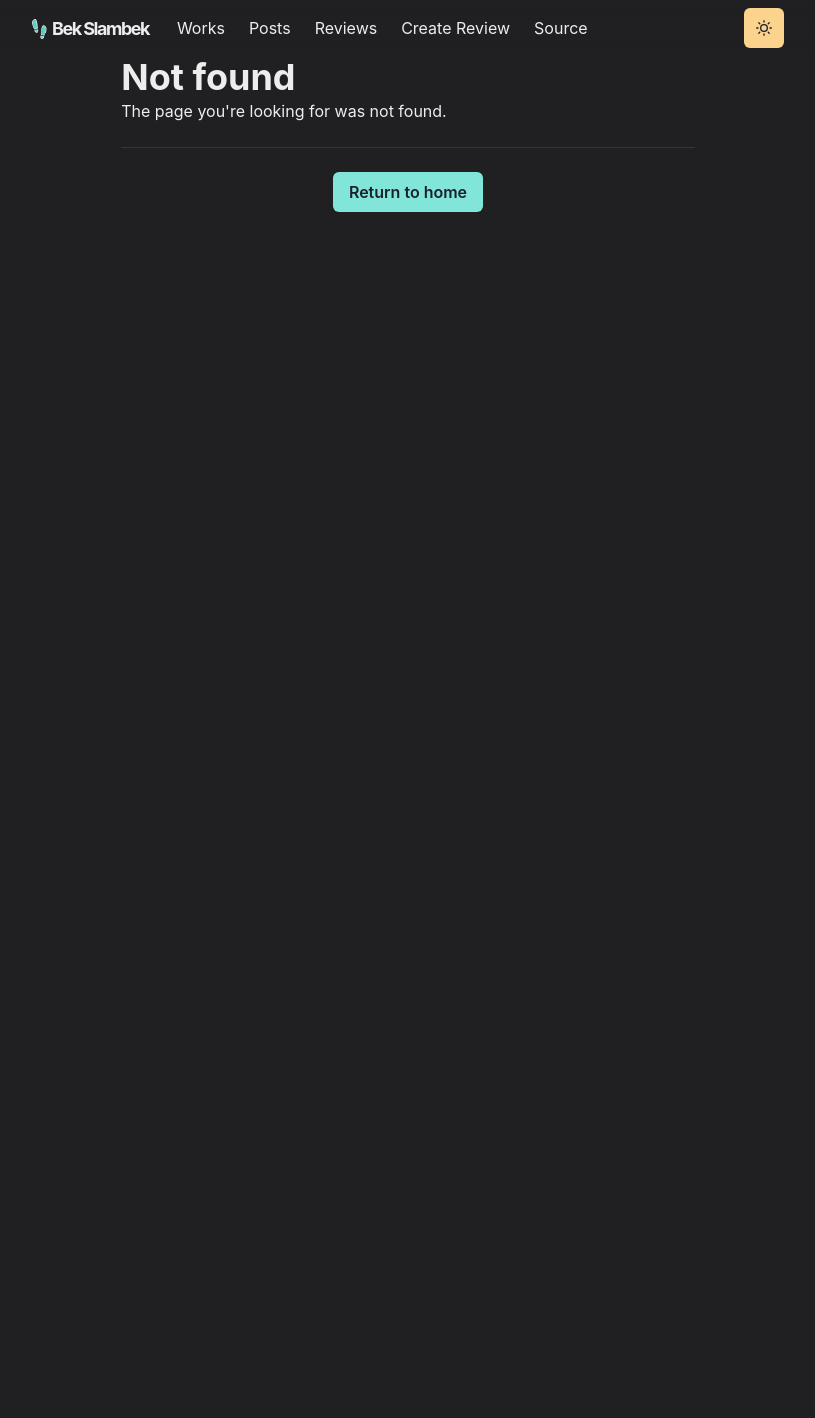
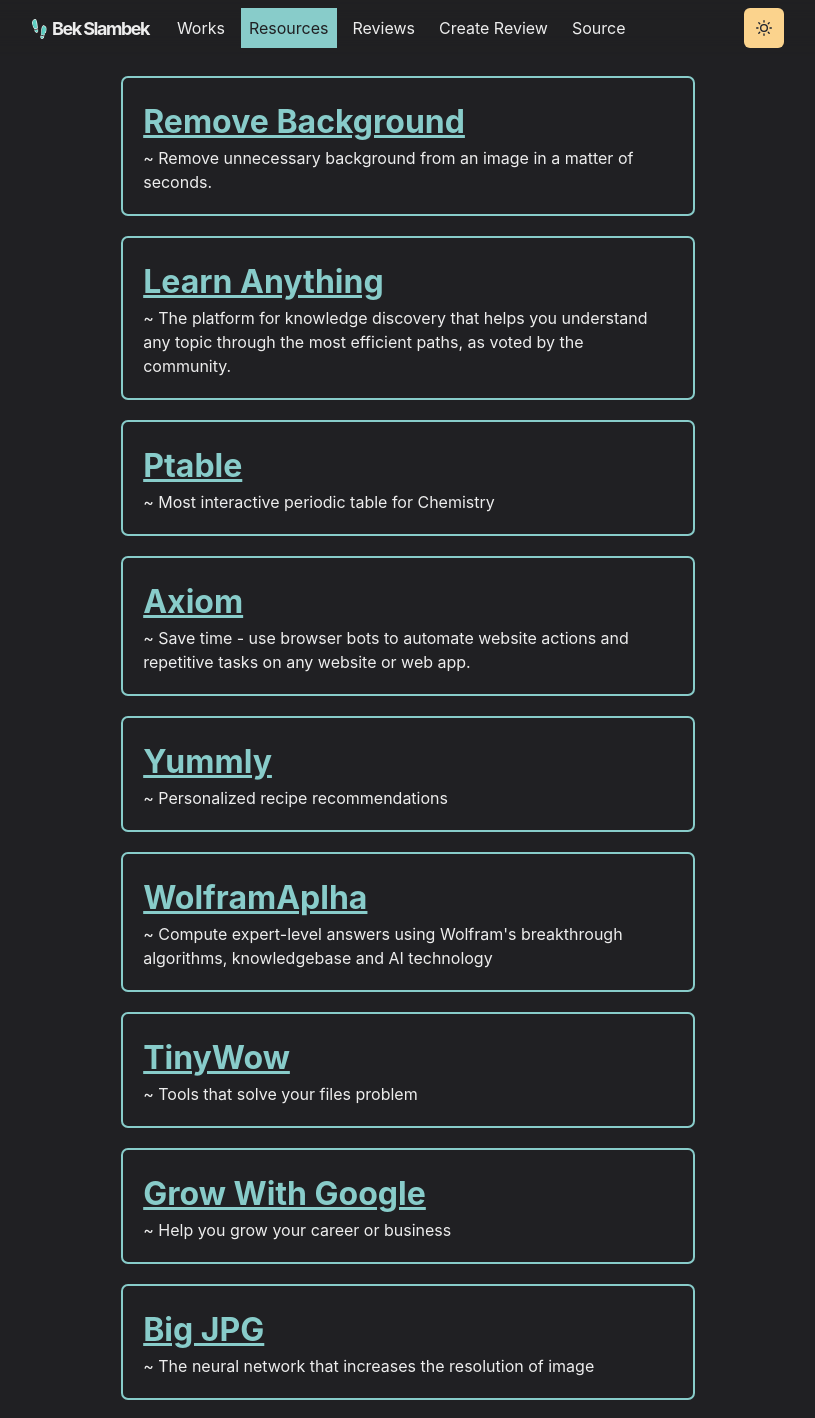
Before and after one commit to MugiD/sbek22-homepage, a Next.js app: page /resources in a window 1280 px wide. Before the commit this address had no page. Shown: the top 1418 px of the page, without its empty margins (232-1047 px from the left). Before the commit the page ends 800 px from the top, so only its background shows below. Built offline with nearby package versions, Linux system fonts and the light colour scheme.

Commit message:
Co-authored-by: Dastan Ozgeldi <Dositan@users.noreply.github.com>

```diff
--- a/components/layouts/main.js
+++ b/components/layouts/main.js
@@ -7,7 +7,7 @@
     <Box as="main" pb={8}>
       <Head>
         <meta name="viewport" content="width=device-width, initial-scale=1" />
-        <title>Bek Slambek - Homepage</title>
+        <title>Homepage | Bek Slambek</title>
       </Head>
 
       <Navbar path={router.asPath} />
--- a/components/navbar.js
+++ b/components/navbar.js
@@ -69,8 +69,8 @@
           <LinkItem href="/works" path={path}>
             Works
           </LinkItem>
-          <LinkItem href="/posts" path={path}>
-            Posts
+          <LinkItem href="/resources" path={path}>
+            Resources
           </LinkItem>
           <LinkItem href="/reviews" path={path}>
             Reviews
@@ -104,8 +104,8 @@
                 <NextLink href="/works" passHref>
                   <MenuItem as={Link}>Works</MenuItem>
                 </NextLink>
-                <NextLink href="/posts" passHref>
-                  <MenuItem as={Link}>Posts</MenuItem>
+                <NextLink href="/resources" passHref>
+                  <MenuItem as={Link}>Resources</MenuItem>
                 </NextLink>
                 <NextLink href="/reviews" passHref>
                   <MenuItem as={Link}>Reviews</MenuItem>
--- a/pages/document.js
+++ b/pages/document.js
@@ -1,6 +1,6 @@
 import { ColorModeScript } from '@chakra-ui/react'
 import NextDocument, { Html, Head, Main, NextScript} from 'next/document'
-import theme from '..lib/theme'
+import theme from '../lib/theme'
 
 export default class Document extends NextDocument {
     render() {
--- a/pages/index.js
+++ b/pages/index.js
@@ -105,7 +105,7 @@
 
       <Section delay={0.3}>
         <Heading as="h3" variant="section-title">
-          My Links
+          My Contacts
         </Heading>
         <List>
           <ListItem>
--- a/pages/posts.js
+++ /dev/null
@@ -1,5 +0,0 @@
-import { Heading } from '@chakra-ui/react'
-
-export default function Posts() {
-    <Heading>Cooming soon!</Heading>
-}
--- /dev/null
+++ b/pages/resources.js
@@ -0,0 +1,41 @@
+import Head from "next/head";
+import { Heading, Box, Container } from "@chakra-ui/react";
+import data from "../public/resourceList";
+import styled from "@emotion/styled";
+
+const Resource = styled(Box)`
+  .resource {
+    border: 2px solid #88ccca;
+    border-radius: 7px;
+    padding: 20px;
+    margin: 20px 0px;
+  }
+
+  .resource > h1 {
+    font-size: 2em;
+    font-weight: 700;
+    color: #88ccca;
+  }
+
+  .resource > h1 > a {
+    text-decoration: underline;
+  }
+`;
+
+export default function Resources() {
+  return (
+    <Container>
+      {data &&
+        data.map((resource) => (
+          <Resource key={resource.name}>
+            <Box className="resource">
+              <h1>
+                <a href={resource.source}>{resource.name}</a>
+              </h1>
+              <p>~ {resource.description}</p>
+            </Box>
+          </Resource>
+        ))}
+    </Container>
+  );
+}
--- /dev/null
+++ b/public/resourceList.js
@@ -0,0 +1,61 @@
+export default [
+  {
+    name: "Remove Background",
+    source: "https://remove.bg",
+    description:
+      "Remove unnecessary background from an image in a matter of seconds.",
+  },
+  {
+    name: "Learn Anything",
+    source: "https://learn-anything.xyz",
+    description:
+      "The platform for knowledge discovery that helps you understand any topic through the most efficient paths, as voted by the community.",
+  },
+  {
+    name: "Ptable",
+    source: "https://ptable.com",
+    description: "Most interactive periodic table for Chemistry",
+  },
+  {
+    name: "Axiom",
+    source: "https://axiom.ai",
+    description:
+      "Save time - use browser bots to automate website actions and repetitive tasks on any website or web app.",
+  },
+  {
+    name: "Yummly",
+    source: "https://yummly.com",
+    description:
+      "Personalized recipe recommendations",
+  },
+  {
+    name: "WolframAplha",
+    source: "https://wolframalpha.com",
+    description:
+      "Compute expert-level answers using Wolfram's breakthrough algorithms, knowledgebase and AI technology",
+  },
+  {
+    name: "TinyWow",
+    source: "https://tinywow.com",
+    description:
+      "Tools that solve your files problem",
+  },
+  {
+    name: "Grow With Google",
+    source: "https://grow.google",
+    description:
+      "Help you grow your career or business",
+  },
+  {
+    name: "Big JPG",
+    source: "https://bigjpg.com",
+    description:
+      "The neural network that increases the resolution of image",
+  },
+  {
+    name: "GNOD",
+    source: "https://gnod.com",
+    description:
+      "A self-adapting system that learns about the outer world by asking its visitors what they like and what they don't like.",
+  },
+];
```
